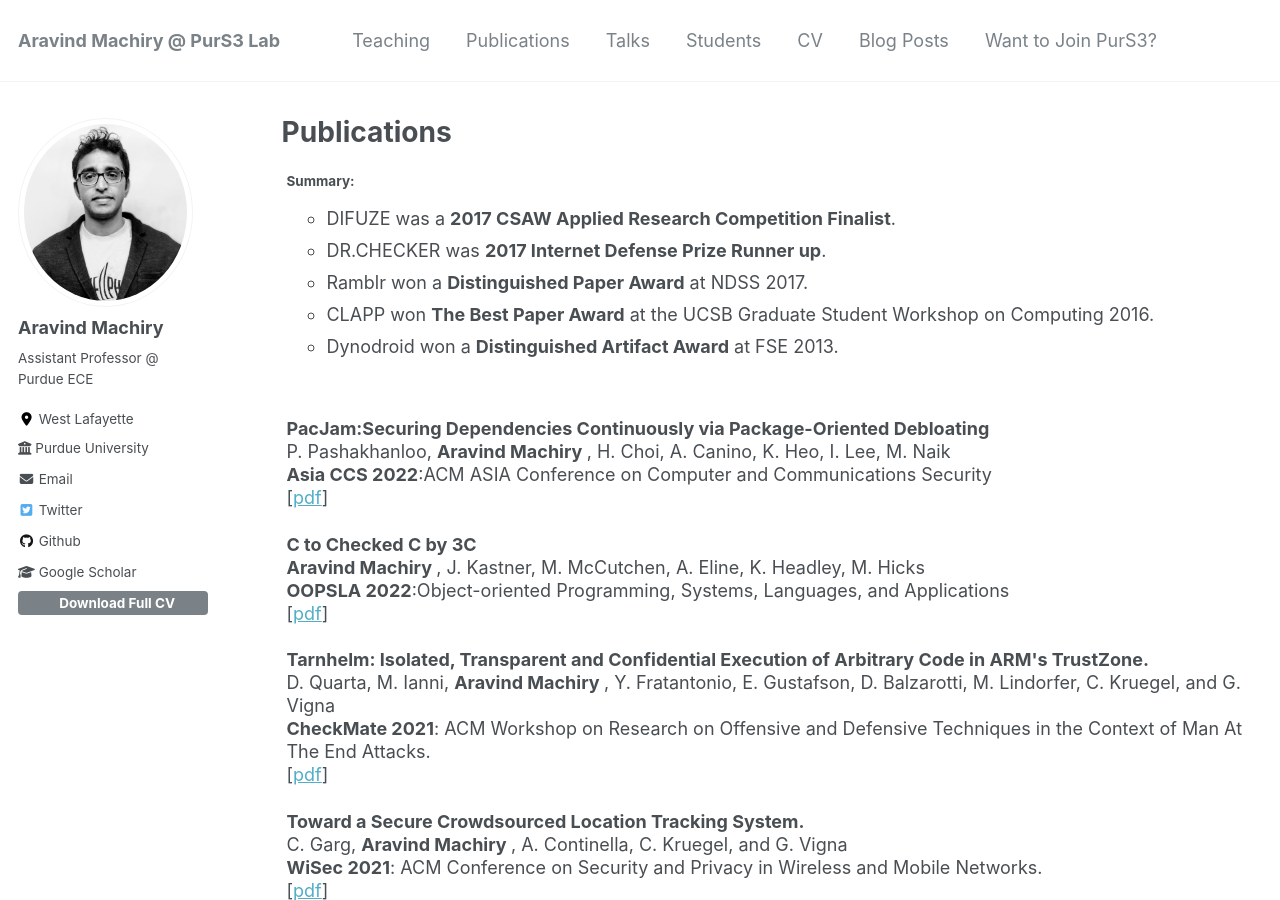
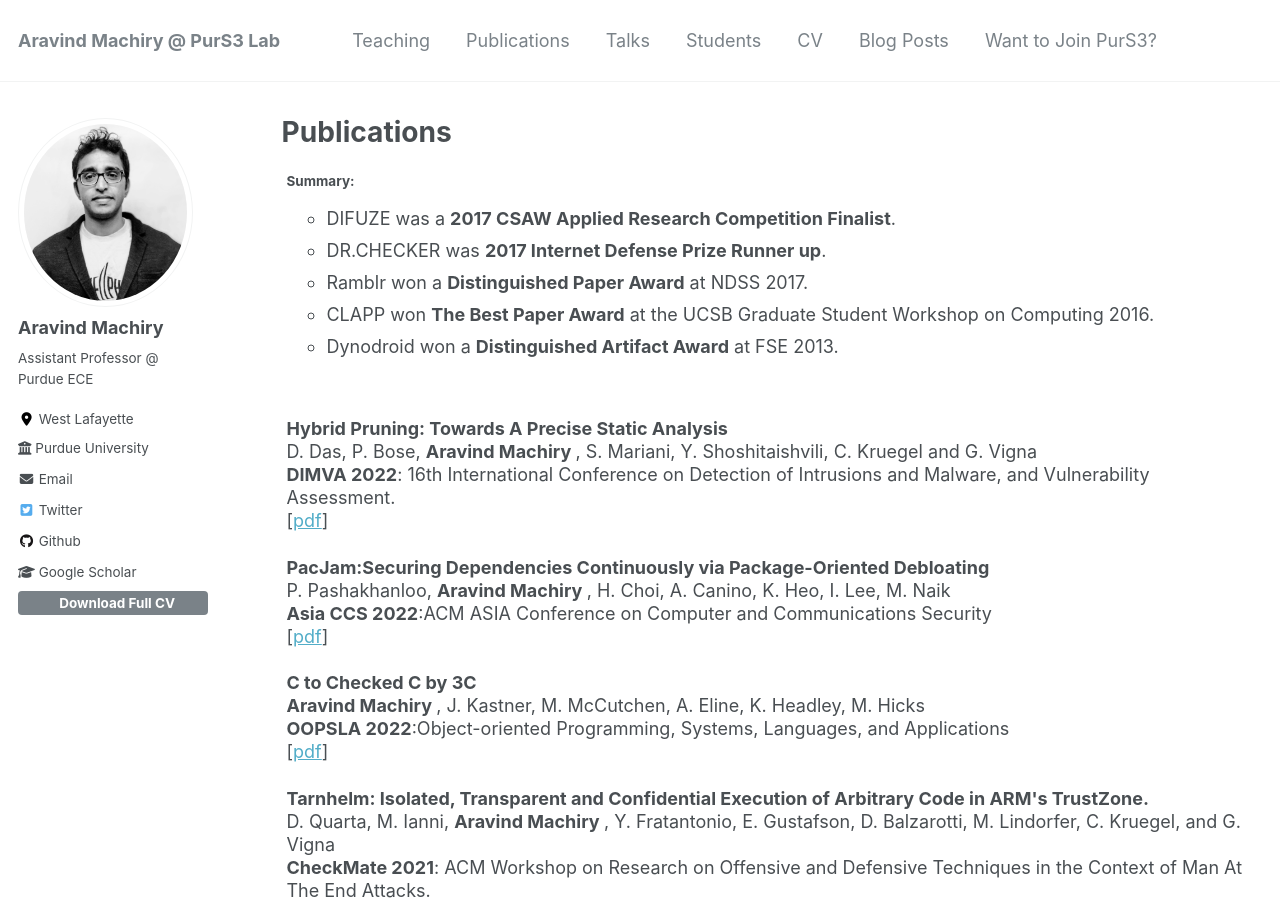
Before and after one commit to Machiry/machiry.github.io, a Jekyll site: the page built from _publications/index.html, in a window 1280 px wide and 900 px high. Built offline with Jekyll 4.4.1, drawn with Linux system fonts in a browser that asks for light colours; nearby versions of some CDN libraries.

Commit message:
Adding dynstat

```diff
--- a/_publications/index.html
+++ b/_publications/index.html
@@ -17,6 +17,14 @@ author_profile: true
     </ul>
 
     <br/>
+        <p>
+
+	           <strong>Hybrid Pruning: Towards A Precise Static Analysis</strong><br>
+	            D. Das, P. Bose, <b> Aravind Machiry </b>, S. Mariani, Y. Shoshitaishvili, C. Kruegel and G. Vigna<br>
+	            <b>DIMVA 2022</b>: 16th International Conference on Detection of Intrusions and Malware, and Vulnerability Assessment. <br>
+	            [<a href="/files/dynstat.pdf">pdf</a>]
+	            </p>
+	            <p>
     <p>
 
 	           <strong>PacJam:Securing Dependencies Continuously via Package-Oriented Debloating</strong><br>
```
Also changed, not shown: 1 other file.
